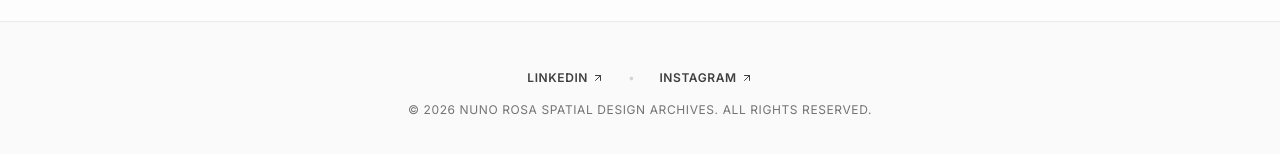
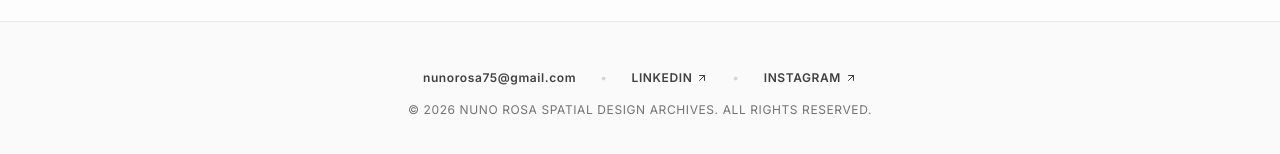
Before and after one commit to phinix99/Nuno-Rosa-Portfolio, a React (Vite) app: page /portfolio/1 in a window 1280 px wide. Shown: the part 2920-3074 px from the top of the page. Built offline with nearby package versions, Linux system fonts and the light colour scheme.

Commit message:
Update official contact email to nunorosa75@gmail.com across all footers

```diff
--- a/src/components/Footer.tsx
+++ b/src/components/Footer.tsx
@@ -15,7 +15,7 @@ export default function Footer() {
             LET'S TALK
           </h2>
           <div className="flex flex-col gap-1 font-sans text-xs md:text-sm font-semibold tracking-wide uppercase opacity-75 hover:text-black transition-colors">
-            <a href="mailto:hello@studio.co">hello@studio.co</a>
+            <a href="mailto:nunorosa75@gmail.com">nunorosa75@gmail.com</a>
           </div>
         </motion.div>
 
--- a/src/pages/Portfolio.tsx
+++ b/src/pages/Portfolio.tsx
@@ -231,7 +231,14 @@ export default function Portfolio() {
 
       {/* Footer */}
       <footer className="w-full py-12 border-t border-neutral-200/80 text-center font-sans text-xs tracking-wider uppercase text-neutral-500 bg-[#fafafa] flex flex-col items-center gap-4">
-        <div className="flex items-center gap-6 text-neutral-700">
+        <div className="flex flex-wrap items-center justify-center gap-4 sm:gap-6 text-neutral-700">
+          <a
+            href="mailto:nunorosa75@gmail.com"
+            className="hover:text-[#5E27BA] transition-colors flex items-center gap-1 font-semibold lowercase"
+          >
+            nunorosa75@gmail.com
+          </a>
+          <span className="text-neutral-300 hidden sm:inline">•</span>
           <a
             href="https://www.linkedin.com/in/fashionvisualmerchandising/"
             target="_blank"
@@ -240,7 +247,7 @@ export default function Portfolio() {
           >
             LinkedIn <ArrowUpRight size={12} />
           </a>
-          <span className="text-neutral-300">•</span>
+          <span className="text-neutral-300 hidden sm:inline">•</span>
           <a
             href="https://www.instagram.com/nuno.marques.rosa/"
             target="_blank"
--- a/src/pages/ProjectGalleryPage.tsx
+++ b/src/pages/ProjectGalleryPage.tsx
@@ -269,7 +269,14 @@ export default function ProjectGalleryPage() {
 
       {/* Footer */}
       <footer className="w-full py-12 mt-16 border-t border-neutral-200/80 text-center font-sans text-xs tracking-wider uppercase text-neutral-500 bg-[#fafafa] flex flex-col items-center gap-4">
-        <div className="flex items-center gap-6 text-neutral-700">
+        <div className="flex flex-wrap items-center justify-center gap-4 sm:gap-6 text-neutral-700">
+          <a
+            href="mailto:nunorosa75@gmail.com"
+            className="hover:text-[#5E27BA] transition-colors flex items-center gap-1 font-semibold lowercase"
+          >
+            nunorosa75@gmail.com
+          </a>
+          <span className="text-neutral-300 hidden sm:inline">•</span>
           <a
             href="https://www.linkedin.com/in/fashionvisualmerchandising/"
             target="_blank"
@@ -278,7 +285,7 @@ export default function ProjectGalleryPage() {
           >
             LinkedIn <ArrowUpRight size={12} />
           </a>
-          <span className="text-neutral-300">•</span>
+          <span className="text-neutral-300 hidden sm:inline">•</span>
           <a
             href="https://www.instagram.com/nuno.marques.rosa/"
             target="_blank"
```
